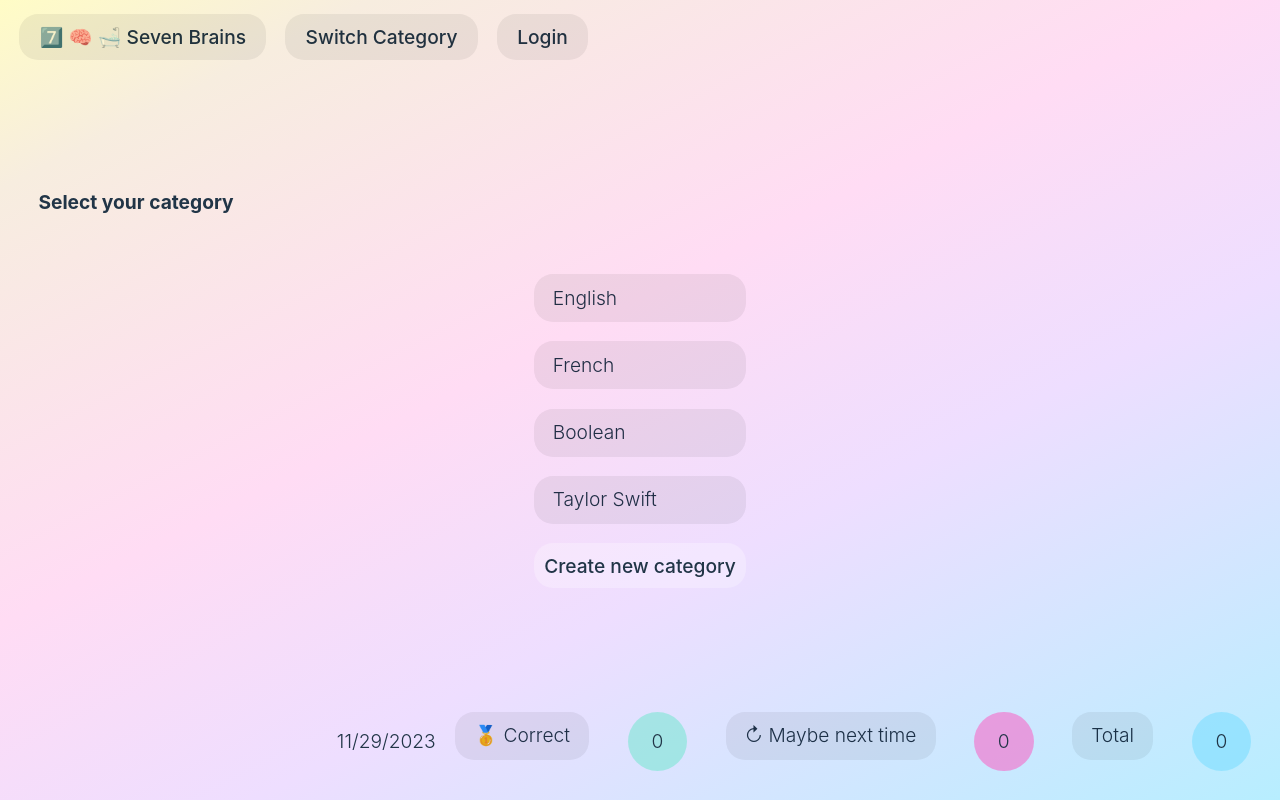
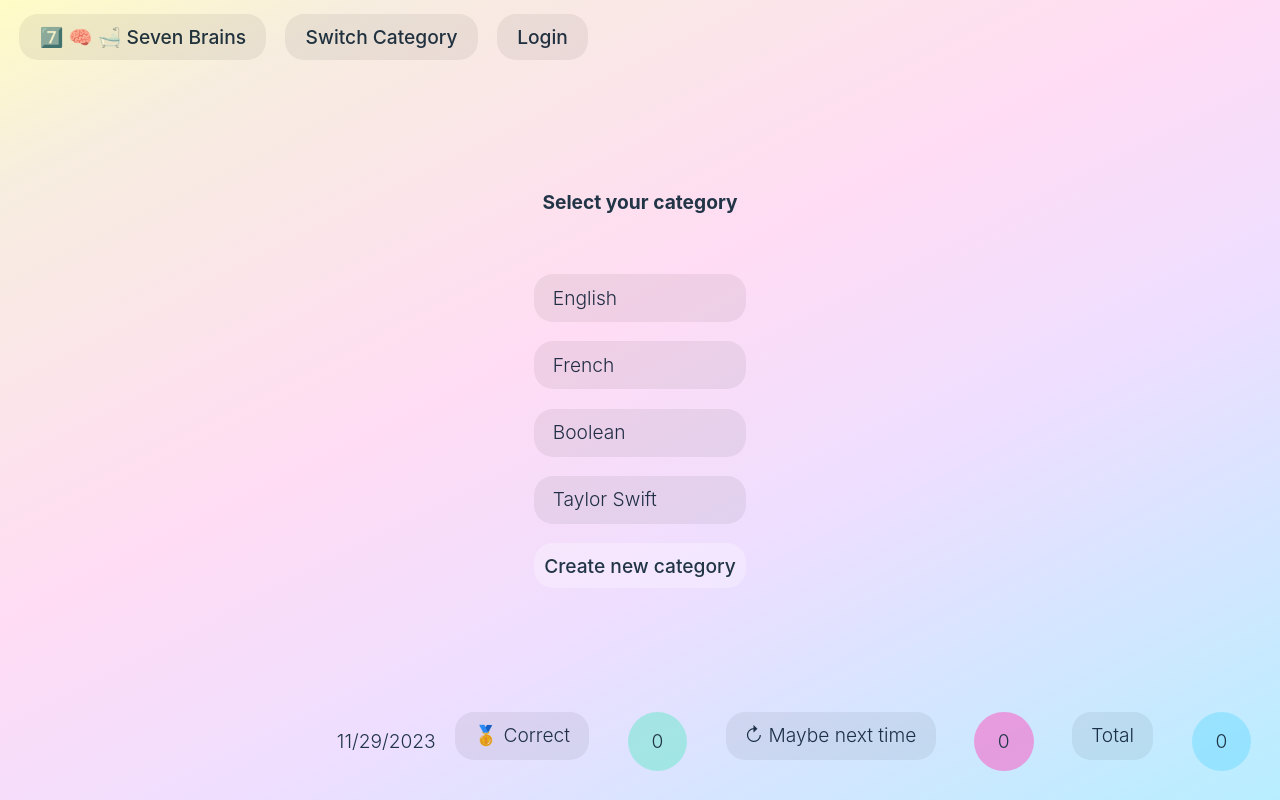
Before and after one commit to extra-jalapenos/apprendio-flashcard-app-frontend, a React (Vite) app: page /select-category in a window 1280 px wide. Built offline with nearby package versions, Linux system fonts and the light colour scheme; data requests are answered from the project's data file.

Commit message:
centered elements

```diff
--- a/src/components/CategorySelection.jsx
+++ b/src/components/CategorySelection.jsx
@@ -22,7 +22,7 @@ export default function LanguageSelection () {
 
   return (
     <>
-      <h2>Select your category</h2>
+      <h2 className="center">Select your category</h2>
       <div className="autoColumns">
         {categories.map((category, index) => <label key={index} onClick={() => navigate("/practice/"+category.id+"/")}>{category.title}</label>)}
         <button onClick={() => navigate("/create-category")}>Create new category</button>
--- a/src/components/Login/Login.jsx
+++ b/src/components/Login/Login.jsx
@@ -71,7 +71,7 @@ export default function Login () {
   if (!knownUsers) return (<button>Loading…</button>)
 
   return (
-    <>
+    <div className="center">
       <form onSubmit={handleSubmit}>
         <label>Username</label>
         <input name="username" onChange={handleInput}/>
@@ -85,6 +85,6 @@ export default function Login () {
             </div>)
         }
       </form>
-    </>
+    </div>
   )
 }
--- a/src/components/Start.jsx
+++ b/src/components/Start.jsx
@@ -2,12 +2,12 @@ import { useNavigate } from "react-router"
 export default function Start() {
   const navigate = useNavigate()
   return (
-    <>
+    <div className="center">
       <h1>Welcome back!</h1>
       <p>Choose what you want to do today!</p>
       <button onClick={() => navigate("/select-category")}>Practice</button>
       <button onClick={() => navigate("/new-entry")}>Create entries</button>
       <button>Analytics</button>
-    </>
+    </div>
   )
 }
--- a/src/index.css
+++ b/src/index.css
@@ -45,6 +45,10 @@
 h1, h2, h3 {
   font-size: 1rem;
   margin: 2rem;
+}
+
+.center {
+  text-align: center;
 }
 
 a {
```
